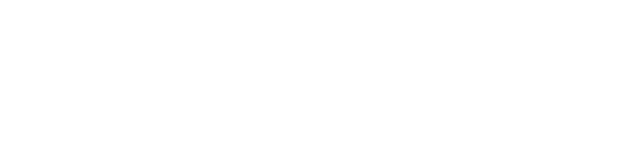
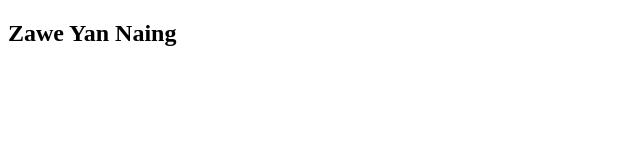
Before and after one commit to ZaweYanNaing/test, a plain HTML site: page index.html in a window 1280 px wide. Shown: the whole page, without its empty margins (0-640 px from the left). Drawn offline with Linux system fonts and the light colour scheme.

Commit message:
Add Name

```diff
--- a/index.html
+++ b/index.html
@@ -6,6 +6,7 @@
     <title>Document</title>
 </head>
 <body>
+    <h2>Zawe Yan Naing</h2>
 
 </body>
 </html>
```
